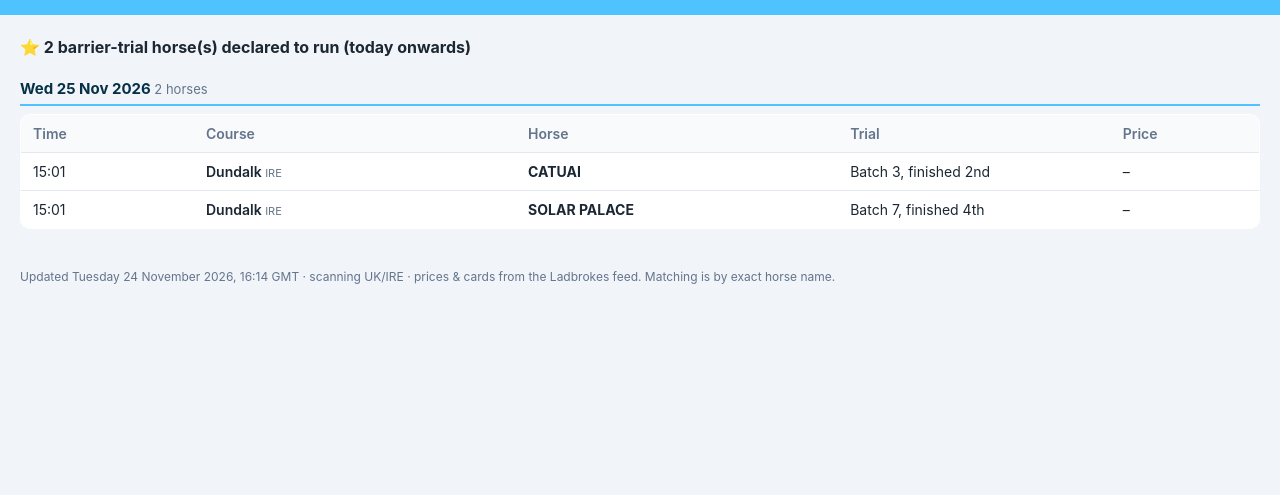
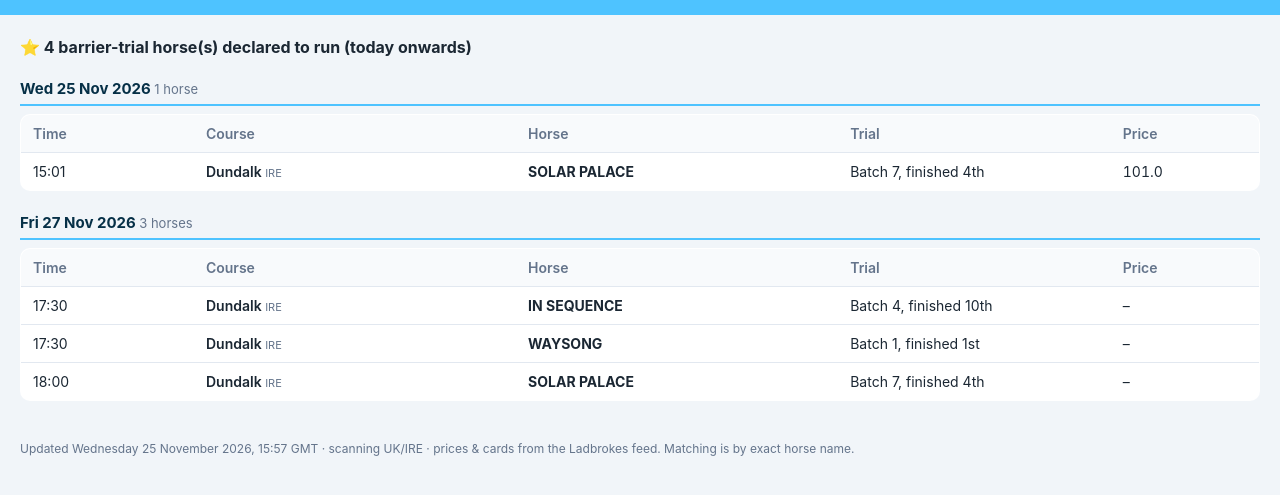
Before and after one commit to iRozz1985/irish-barrier-trials, a plain HTML site: page index.html in a window 1280 px wide. Shown: the part 67-562 px from the top of the page. Drawn offline with Linux system fonts and the light colour scheme.

Commit message:
Update barrier-trial page

```diff
--- a/index.html
+++ b/index.html
@@ -48,12 +48,14 @@
   <p>ITM Barrier Trials – Leopardstown, 26 August &middot; horses declared to run under rules</p>
 </header>
 <main>
-  <p class='count'>&#11088; 2 barrier-trial horse(s) declared to run (today onwards)</p><h2 class='day'>Wed 25 Nov 2026 <span class='daycount'>2 horses</span></h2><table><colgroup><col class='c-time'><col class='c-course'><col class='c-horse'><col class='c-trial'><col class='c-price'></colgroup><thead><tr><th>Time</th><th>Course</th><th>Horse</th><th>Trial</th><th>Price</th></tr></thead><tbody><tr><td class='t'>15:01</td><td class='course'>Dundalk <span class='ctry'>IRE</span></td><td class='horse'>CATUAI</td><td class='t'>Batch 3, finished 2nd</td><td class='num'>&ndash;</td></tr>
-<tr><td class='t'>15:01</td><td class='course'>Dundalk <span class='ctry'>IRE</span></td><td class='horse'>SOLAR PALACE</td><td class='t'>Batch 7, finished 4th</td><td class='num'>&ndash;</td></tr>
+  <p class='count'>&#11088; 4 barrier-trial horse(s) declared to run (today onwards)</p><h2 class='day'>Wed 25 Nov 2026 <span class='daycount'>1 horse</span></h2><table><colgroup><col class='c-time'><col class='c-course'><col class='c-horse'><col class='c-trial'><col class='c-price'></colgroup><thead><tr><th>Time</th><th>Course</th><th>Horse</th><th>Trial</th><th>Price</th></tr></thead><tbody><tr><td class='t'>15:01</td><td class='course'>Dundalk <span class='ctry'>IRE</span></td><td class='horse'>SOLAR PALACE</td><td class='t'>Batch 7, finished 4th</td><td class='num'>101.0</td></tr>
+</tbody></table><h2 class='day'>Fri 27 Nov 2026 <span class='daycount'>3 horses</span></h2><table><colgroup><col class='c-time'><col class='c-course'><col class='c-horse'><col class='c-trial'><col class='c-price'></colgroup><thead><tr><th>Time</th><th>Course</th><th>Horse</th><th>Trial</th><th>Price</th></tr></thead><tbody><tr><td class='t'>17:30</td><td class='course'>Dundalk <span class='ctry'>IRE</span></td><td class='horse'>IN SEQUENCE</td><td class='t'>Batch 4, finished 10th</td><td class='num'>&ndash;</td></tr>
+<tr><td class='t'>17:30</td><td class='course'>Dundalk <span class='ctry'>IRE</span></td><td class='horse'>WAYSONG</td><td class='t'>Batch 1, finished 1st</td><td class='num'>&ndash;</td></tr>
+<tr><td class='t'>18:00</td><td class='course'>Dundalk <span class='ctry'>IRE</span></td><td class='horse'>SOLAR PALACE</td><td class='t'>Batch 7, finished 4th</td><td class='num'>&ndash;</td></tr>
 </tbody></table>
 </main>
 <footer>
-  Updated Tuesday 24 November 2026, 16:14 GMT &middot; scanning UK/IRE &middot;
+  Updated Wednesday 25 November 2026, 15:57 GMT &middot; scanning UK/IRE &middot;
   prices &amp; cards from the Ladbrokes feed. Matching is by exact horse name.
 </footer>
 </body>
```
